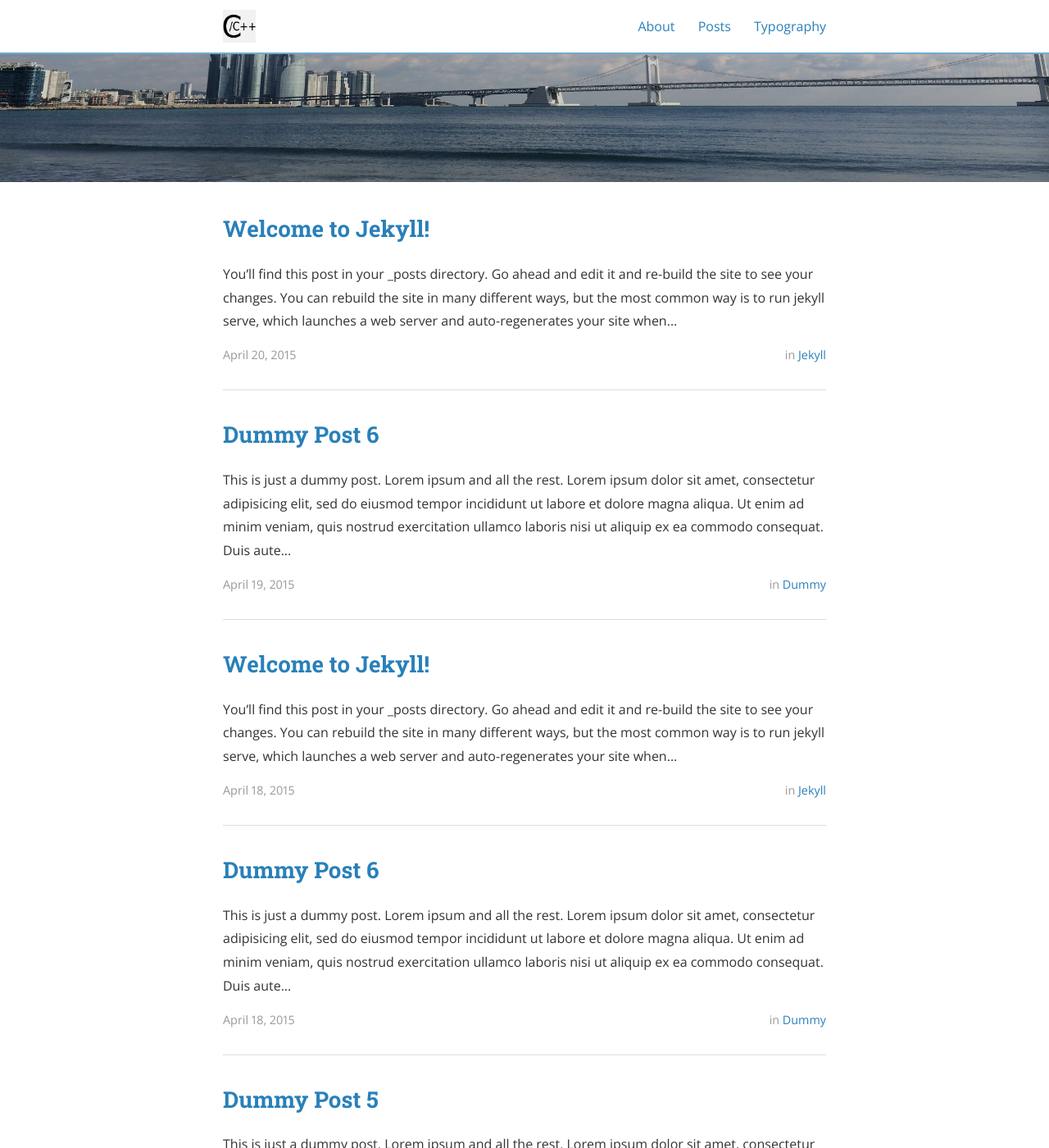
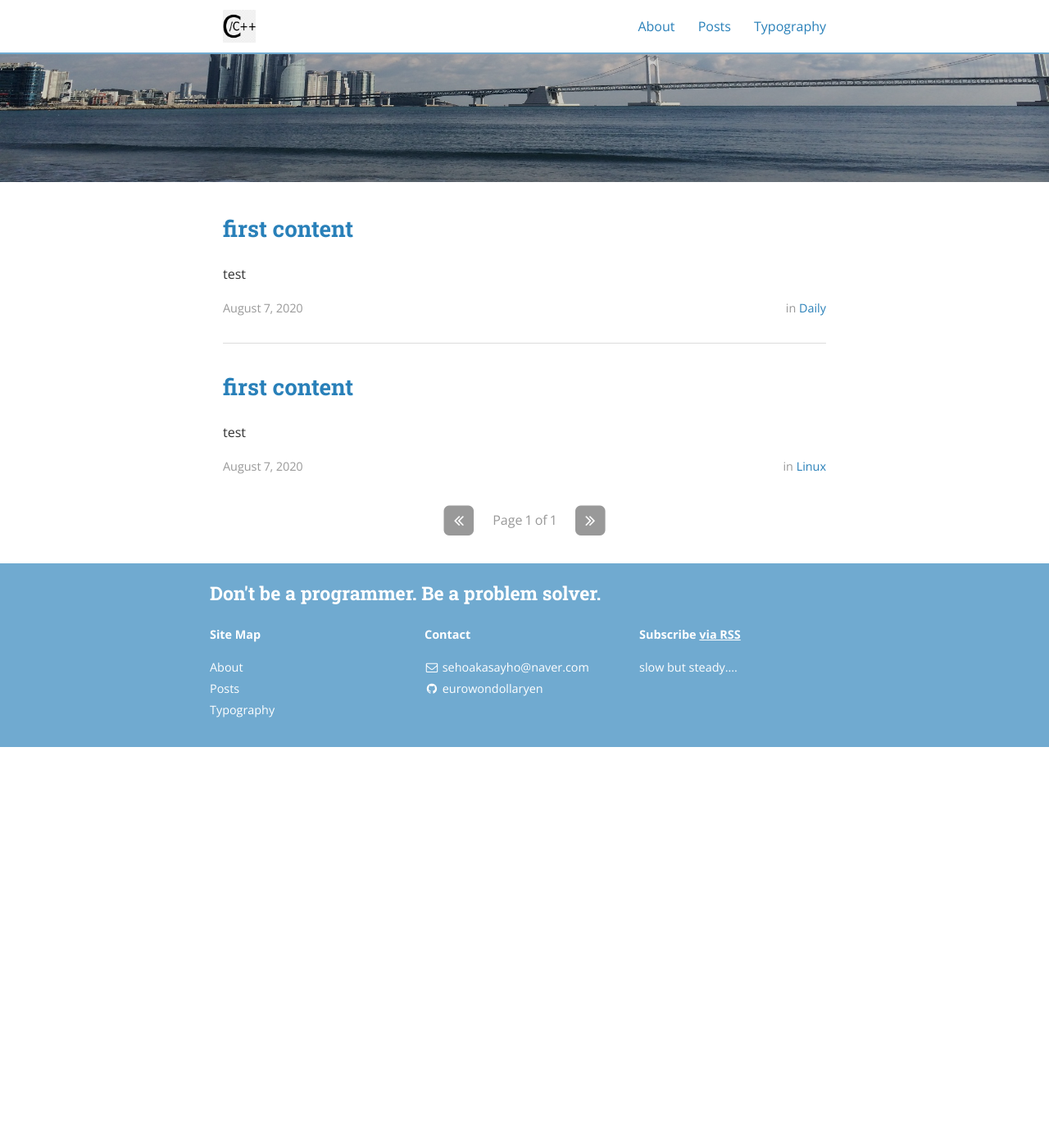
Before and after one commit to eurowondollaryen/eurowondollaryen.github.io, a Jekyll site: the page built from index.html, in a window 1280 px wide and 1400 px high, scrolled down 283 px. Shown: the whole window at 82% size. Built offline with Jekyll 4.4.1, drawn with Linux system fonts in a browser that asks for light colours; nearby versions of some CDN libraries; the list of posts is cut into pages by our own code; after the commit the page ends 1194 px from its top, so only the background shows below that; some of the changed text lies outside the part shown.

Commit message:
test post and category

````diff
--- a/_config.yml
+++ b/_config.yml
@@ -7,6 +7,8 @@ plugins:
 
 exclude:
   - "/vendor/"
+#added by sayho
+future: true
 
 # Site settings
 title: Don't be a programmer. Be a problem solver.
@@ -54,11 +56,11 @@ jekyll-archives:
 
 # Category descriptions (for archive pages)
 descriptions:
-  - cat: jekyll
-    desc: "Posts describing Jekyll setup techniques."
+  - cat: Daily
+    desc: "Daily"
 
-  - cat: dummy
-    desc: "Just some placeholder posts, lorem ipsum and the rest."
+  - cat: Linux
+    desc: "about Linux"
 
 # Social icons and sharing options
 #
@@ -78,14 +80,14 @@ descriptions:
 social:
   - name: Twitter
     icon: twitter
-    username: TheBenCentra
-    url: https://twitter.com/TheBenCentra
+    username: ""
+    url: ""
     desc: Follow me on Twitter
     share: true
 
   - name: Facebook
     icon: facebook
-    username: thebencentra
+    username: ""
     url: ""
     desc: Friend me on Facebook
     share: true
@@ -99,8 +101,8 @@ social:
 
   - name: LinkedIn
     icon: linkedin
-    username: Ben Centra
-    url: https://www.linkedin.com/pub/ben-centra/47/769/60a
+    username: ""
+    url: ""
     desc: Connect with me on LinkedIn
     share: true
 
--- a/_posts/2015-04-18-dummy.md
+++ /dev/null
@@ -1,16 +0,0 @@
----
-layout: post
-title:  "Dummy Post"
-date:   2015-04-18T14:25:52-05:00
-author: Ben Centra
-categories: Dummy
----
-
-This is just a dummy post. Lorem ipsum and all the rest.
-
-Lorem ipsum dolor sit amet, consectetur adipisicing elit, sed do eiusmod
-tempor incididunt ut labore et dolore magna aliqua. Ut enim ad minim veniam,
-quis nostrud exercitation ullamco laboris nisi ut aliquip ex ea commodo
-consequat. Duis aute irure dolor in reprehenderit in voluptate velit esse
-cillum dolore eu fugiat nulla pariatur. Excepteur sint occaecat cupidatat non
-proident, sunt in culpa qui officia deserunt mollit anim id est laborum.
--- a/_posts/2015-04-18-dummy5.md
+++ /dev/null
@@ -1,17 +0,0 @@
----
-layout: post
-title:  "Dummy Post 5"
-date:   2015-04-18T14:25:52-05:00
-author: Ben Centra
-categories: Dummy
-tags: lorem
----
-
-This is just a dummy post. Lorem ipsum and all the rest.
-
-Lorem ipsum dolor sit amet, consectetur adipisicing elit, sed do eiusmod
-tempor incididunt ut labore et dolore magna aliqua. Ut enim ad minim veniam,
-quis nostrud exercitation ullamco laboris nisi ut aliquip ex ea commodo
-consequat. Duis aute irure dolor in reprehenderit in voluptate velit esse
-cillum dolore eu fugiat nulla pariatur. Excepteur sint occaecat cupidatat non
-proident, sunt in culpa qui officia deserunt mollit anim id est laborum.
--- a/_posts/2015-04-18-dummy6.md
+++ /dev/null
@@ -1,17 +0,0 @@
----
-layout: post
-title:  "Dummy Post 6"
-date:   2015-04-18T14:25:52-05:00
-author: Ben Centra
-categories: Dummy
-tags: lorem ipsum
----
-
-This is just a dummy post. Lorem ipsum and all the rest.
-
-Lorem ipsum dolor sit amet, consectetur adipisicing elit, sed do eiusmod
-tempor incididunt ut labore et dolore magna aliqua. Ut enim ad minim veniam,
-quis nostrud exercitation ullamco laboris nisi ut aliquip ex ea commodo
-consequat. Duis aute irure dolor in reprehenderit in voluptate velit esse
-cillum dolore eu fugiat nulla pariatur. Excepteur sint occaecat cupidatat non
-proident, sunt in culpa qui officia deserunt mollit anim id est laborum.
--- a/_posts/2015-04-18-welcome-to-jekyll.md
+++ /dev/null
@@ -1,74 +0,0 @@
----
-layout: post
-title:  "Welcome to Jekyll!"
-date:   2015-04-18T14:25:52-05:00
-author: Ben Centra
-categories: Jekyll
-tags:	jekyll welcome
-cover:  "/assets/instacode.png"
----
-
-You’ll find this post in your `_posts` directory. Go ahead and edit it and re-build the site to see your changes. You can rebuild the site in many different ways, but the most common way is to run `jekyll serve`, which launches a web server and auto-regenerates your site when a file is updated.
-
-## Adding New Posts
-
-To add new posts, simply add a file in the `_posts` directory that follows the convention `YYYY-MM-DD-name-of-post.ext` and includes the necessary front matter. Take a look at the source for this post to get an idea about how it works.
-
-### Tags and Categories
-
-If you list one or more categories or tags in the front matter of your post, they will be included with the post on the page as links. Clicking the link will bring you to an auto-generated archive page for the category or tag, created using the [jekyll-archive][jekyll-archive] gem.
-
-### Cover Images
-
-To add a cover image to your post, set the "cover" property in the front matter with the relative URL of the image (i.e. <code>cover: "/assets/cover_image.jpg"</code>).
-
-### Code Snippets
-
-You can use [highlight.js][highlight] to add syntax highlight code snippets:
-
-Use the [Liquid][liquid] `{% raw %}{% highlight <language> %}{% endraw %}` tag to add syntax highlighting to code snippets.
-
-For instance, this template...
-{% highlight html %}
-{% raw %}{% highlight javascript %}
-function demo(string, times) {
-  for (var i = 0; i < times; i++) {
-    console.log(string);
-  }
-}
-demo("hello, world!", 10);
-{% endhighlight %}{% endraw %}
-{% endhighlight %}
-
-...will come out looking like this:
-
-{% highlight javascript %}
-function demo(string, times) {
-  for (var i = 0; i < times; i++) {
-    console.log(string);
-  }
-}
-demo("hello, world!", 10);
-{% endhighlight %}
-
-Syntax highlighting is done using [highlight.js][highlight]. You can change the active theme in [head.html](https://github.com/bencentra/centrarium/blob/2dcd73d09e104c3798202b0e14c1db9fa6e77bc7/_includes/head.html#L15).
-
-### Images
-
-Lightbox has been enabled for images. To create the link that'll launch the lightbox, add <code>data-lightbox</code> and <code>data-title</code> attributes to an <code>&lt;a&gt;</code> tag around your <code>&lt;img&gt;</code> tag. The result is:
-
-<a href="//bencentra.com/assets/images/falcon9_large.jpg" data-lightbox="falcon9-large" data-title="Check out the Falcon 9 from SpaceX">
-  <img src="//bencentra.com/assets/images/falcon9_small.jpg" title="Check out the Falcon 9 from SpaceX">
-</a>
-
-For more information, check out the [Lightbox][lightbox] website.
-
-Check out the [Jekyll docs][jekyll] for more info on how to get the most out of Jekyll. File all bugs/feature requests at [Jekyll’s GitHub repo][jekyll-gh]. If you have questions, you can ask them on [Jekyll’s dedicated Help repository][jekyll-help].
-
-[jekyll]:      http://jekyllrb.com
-[jekyll-gh]:   https://github.com/jekyll/jekyll
-[jekyll-help]: https://github.com/jekyll/jekyll-help
-[highlight]:   https://highlightjs.org/
-[lightbox]:    http://lokeshdhakar.com/projects/lightbox2/
-[jekyll-archive]: https://github.com/jekyll/jekyll-archives
-[liquid]: https://github.com/Shopify/liquid/wiki/Liquid-for-Designers
--- a/_posts/2015-04-19-dummy6.markdown
+++ /dev/null
@@ -1,17 +0,0 @@
----
-layout: post
-title:  "Dummy Post 6"
-date:   2015-04-19 08:43:59
-author: Ben Centra
-categories: Dummy
-tags: lorem ipsum
----
-
-This is just a dummy post. Lorem ipsum and all the rest.
-
-Lorem ipsum dolor sit amet, consectetur adipisicing elit, sed do eiusmod
-tempor incididunt ut labore et dolore magna aliqua. Ut enim ad minim veniam,
-quis nostrud exercitation ullamco laboris nisi ut aliquip ex ea commodo
-consequat. Duis aute irure dolor in reprehenderit in voluptate velit esse
-cillum dolore eu fugiat nulla pariatur. Excepteur sint occaecat cupidatat non
-proident, sunt in culpa qui officia deserunt mollit anim id est laborum.
--- a/_posts/2015-04-20-welcome-to-jekyll.markdown
+++ /dev/null
@@ -1,103 +0,0 @@
----
-layout: post
-title:  "Welcome to Jekyll!"
-date:   2015-04-20 08:43:59
-author: Ben Centra
-categories: Jekyll
-tags:	jekyll welcome
-cover:  "/assets/instacode.png"
----
-
-You’ll find this post in your `_posts` directory. Go ahead and edit it and re-build the site to see your changes. You can rebuild the site in many different ways, but the most common way is to run `jekyll serve`, which launches a web server and auto-regenerates your site when a file is updated.
-
-## Adding New Posts
-
-To add new posts, simply add a file in the `_posts` directory that follows the convention `YYYY-MM-DD-name-of-post.ext` and includes the necessary front matter. Take a look at the source for this post to get an idea about how it works.
-
-### Tags and Categories
-
-If you list one or more categories or tags in the front matter of your post, they will be included with the post on the page as links. Clicking the link will bring you to an auto-generated archive page for the category or tag, created using the [jekyll-archive][jekyll-archive] gem.
-
-### Cover Images
-
-To add a cover image to your post, set the "cover" property in the front matter with the relative URL of the image (i.e. <code>cover: "/assets/cover_image.jpg"</code>).
-
-### Code Snippets
-
-You can use [highlight.js][highlight] to add syntax highlight code snippets:
-
-Use the [Liquid][liquid] `{% raw %}{% highlight <language> %}{% endraw %}` tag to add syntax highlighting to code snippets.
-
-For instance, this template...
-{% highlight html %}
-{% raw %}{% highlight javascript %}
-function demo(string, times) {
-  for (var i = 0; i < times; i++) {
-    console.log(string);
-  }
-}
-demo("hello, world!", 10);
-{% endhighlight %}{% endraw %}
-{% endhighlight %}
-
-...will come out looking like this:
-
-{% highlight javascript %}
-function demo(string, times) {
-  for (var i = 0; i < times; i++) {
-    console.log(string);
-  }
-}
-demo("hello, world!", 10);
-{% endhighlight %}
-
-Syntax highlighting is done using [highlight.js][highlight]. You can change the active theme in [head.html](https://github.com/bencentra/centrarium/blob/2dcd73d09e104c3798202b0e14c1db9fa6e77bc7/_includes/head.html#L15).
-
-### Blockquotes
-
-> "Blockquotes will be indented, italicized, and given a subdued light gray font. These are good for side comments not directly related to your content, or long quotations from external sources." - Some Smart Guy
-
-### Images
-
-Lightbox has been enabled for images. To create the link that'll launch the lightbox, add <code>data-lightbox</code> and <code>data-title</code> attributes to an <code>&lt;a&gt;</code> tag around your <code>&lt;img&gt;</code> tag. The result is:
-
-<a href="//bencentra.com/assets/images/falcon9_large.jpg" data-lightbox="falcon9-large" data-title="Check out the Falcon 9 from SpaceX">
-  <img src="//bencentra.com/assets/images/falcon9_small.jpg" title="Check out the Falcon 9 from SpaceX">
-</a>
-
-For more information, check out the [Lightbox][lightbox] website.
-
-### Tooltips
-
-With Tippy.js, you can add tooltips to your text with a little bit of HTML and JavaScript. First, create the tooltip trigger: `<span class="tooltip" id="someId">trigger</span>`. Then in a `<script>` tag at the bottom of your page, add some code to initialize the tooltip when the document is ready: `window.tooltips.push(['#someId', { content: "Content" }])`
-
-See the [Tippy.js docs](https://atomiks.github.io/tippyjs/) for additional configuration that you can provide for your tooltips.
-
-You can also use a Liquid `include` to import tooltip text or HTML from an external file:
-
-```
-window.tooltips.push(['#someOtherId', { content: "{% raw %}{% include tooltips/example.html %}{% endraw %}" }])
-```
-
-To modify the styles for tooltip triggers, find the `.tooltip` class in `_layout.scss`.
-
-Here's an <span class="tooltip" id="someId">example tooltip</span>, and <span class="tooltip" id="someOtherId">here's another</span>.
-
-<br/>
-{% include page_divider.html %}
-
-Check out the [Jekyll docs][jekyll] for more info on how to get the most out of Jekyll. File all bugs/feature requests at [Jekyll’s GitHub repo][jekyll-gh]. If you have questions, you can ask them on [Jekyll’s dedicated Help repository][jekyll-help].
-
-[jekyll]:      http://jekyllrb.com
-[jekyll-gh]:   https://github.com/jekyll/jekyll
-[jekyll-help]: https://github.com/jekyll/jekyll-help
-[highlight]:   https://highlightjs.org/
-[lightbox]:    http://lokeshdhakar.com/projects/lightbox2/
-[jekyll-archive]: https://github.com/jekyll/jekyll-archives
-[liquid]: https://github.com/Shopify/liquid/wiki/Liquid-for-Designers
-
-<script>
-window.tooltips = window.tooltips || []
-window.tooltips.push(['#someId', { content: "This is the text of the tooltip!" }])
-window.tooltips.push(['#someOtherId', { content: "{% include tooltips/example.html %}", placement: "right" }])
-</script>
--- /dev/null
+++ b/_posts/2020-08-07-first-content-linux.md
@@ -0,0 +1,9 @@
+---
+layout: post
+title:  "first content"
+date:   2020-08-07T15:59:00-05:00
+author: Seho Kim
+categories: Linux
+---
+
+test
--- /dev/null
+++ b/_posts/2020-08-07-first-content.md
@@ -0,0 +1,9 @@
+---
+layout: post
+title:  "first content"
+date:   2020-08-07T15:59:00-05:00
+author: Seho Kim
+categories: Daily
+---
+
+test
````
Also changed, not shown: _posts/2015-04-18-dummy2.md (deleted, +0 -16 lines), _posts/2015-04-18-dummy3.md (deleted, +0 -16 lines), _posts/2015-04-18-dummy4.md (deleted, +0 -17 lines), about.md (+1 -1 lines).
